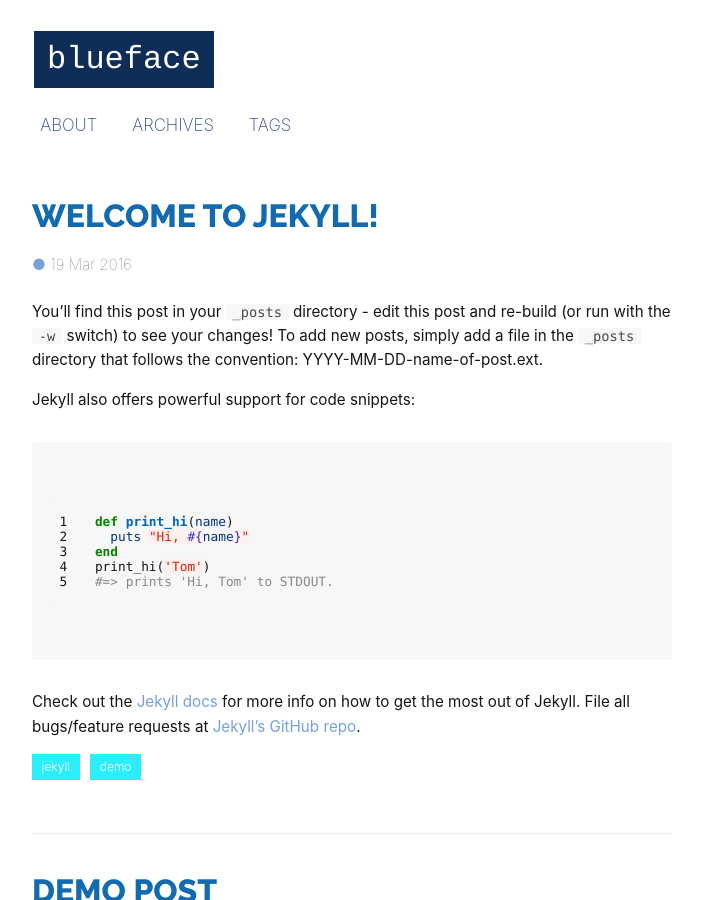
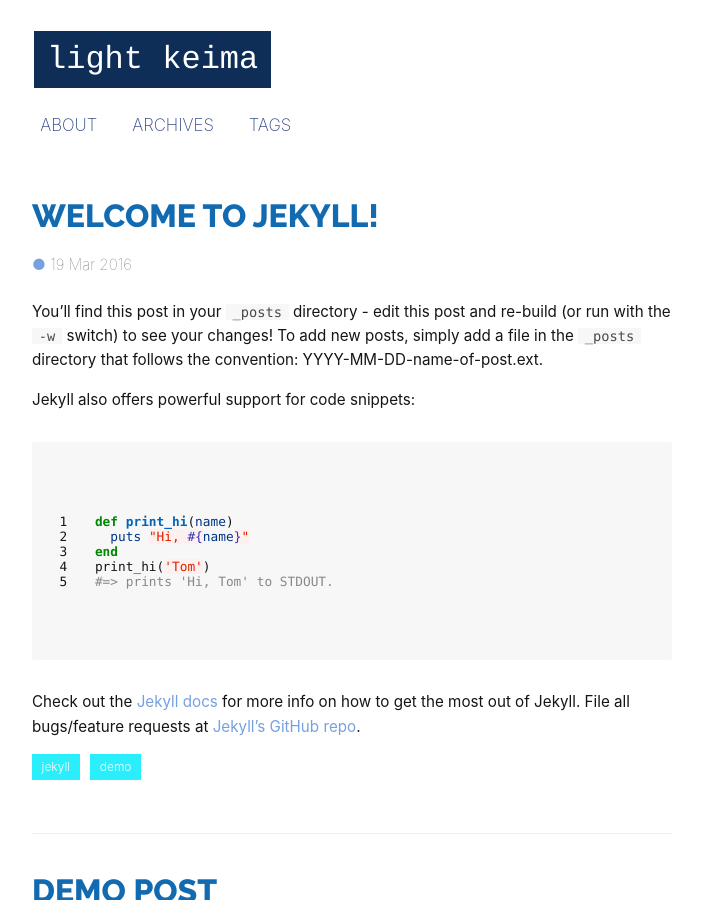
Before and after one commit to ntvthuyen/ntvthuyen.github.io_old, a Jekyll site: the page built from index.html, in a window 1280 px wide and 900 px high. Shown: the whole window, without its empty margins (288-989 px from the left). Built offline with Jekyll 4.4.1, drawn with Linux system fonts in a browser that asks for light colours; some web fonts are replaced; the list of posts is cut into pages by our own code.

Commit message:
Update _config.yml

```diff
--- a/_config.yml
+++ b/_config.yml
@@ -1,10 +1,10 @@
 # Jekyll Defaults
-title: blueface
-description: A small and simple site I made to test out Jekyll.
+title: Light Keima
+description: A penguin loves computers.
 baseurl: "" # the subpath of your site, e.g. /blog
 
-url: "https://thien.github.io/blueface/"
-github: http://github.com/tnguyen/blueface
+url: "https://lightkeima.github.io/"
+github: http://github.com/lightkeima
 highlighter: rouge
 markdown: kramdown
 permalink: /post/:title/
```
